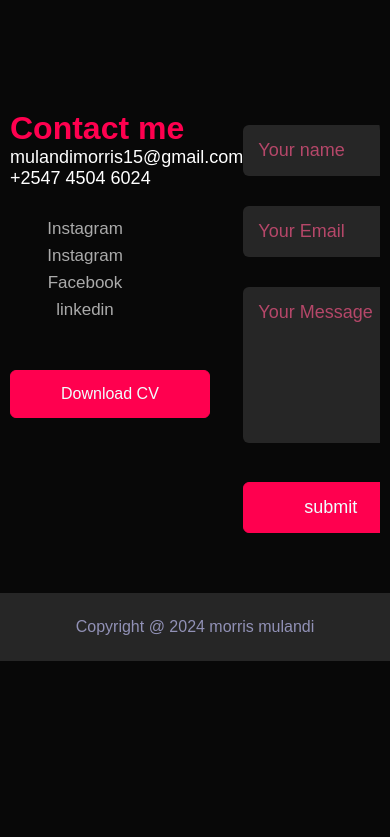
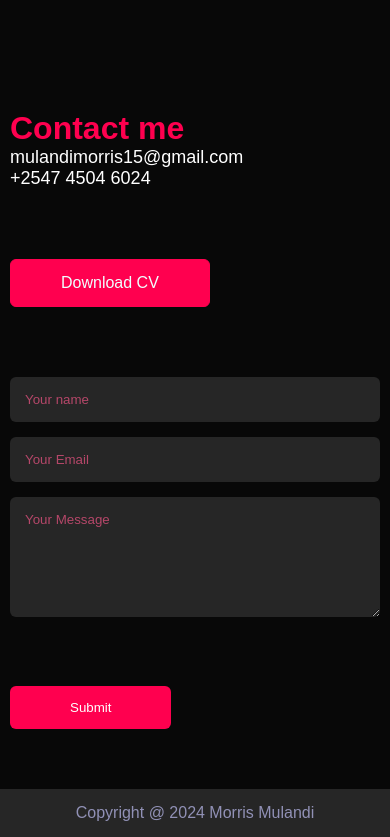
Before and after one commit to 111morris/_1, a plain HTML site: page index.html in a window 390 px wide. Shown: the part 7359-8196 px from the top of the page. Before the commit the page ends 8020 px from the top, so only its background shows below. Drawn offline with Linux system fonts and the light colour scheme.

Commit message:
responsive contact

```diff
--- a/index.html
+++ b/index.html
@@ -261,12 +261,13 @@
      <h1 class="sub_title">Contact me</h1>
      <p>mulandimorris15@gmail.com</p>
      <p>+2547 4504 6024</p>
-     <div class="social_icon"><!--dont forget to add the font awesome icons without names and add a
-     hover effect of transform to translatey(-5px) color to be pinkish and original color to be greyish-->
-      <a href="#"><i class="fab fa-instagram"></i>Instagram</a>
-      <a href="#"><i class="fab fa-instagram"></i>Instagram</a>
-      <a href="#"><i class="fab fa-facebook"></i>Facebook</a>
-      <a href="#"><i class="fab fa-linkedin"></i>linkedin</a>
+     <!--dont forget to add the font awesome icons without names and add a
+    hover effect of transform to translatey(-5px) color to be pinkish and original color to be greyish-->
+     <div class="social_icon">
+      <!-- Font Awesome icons with hover effect -->
+      <a href="#"><i class="fab fa-instagram"></i></a>
+      <a href="#"><i class="fab fa-facebook"></i></a>
+      <a href="#"><i class="fab fa-linkedin"></i></a>
      </div>
      <a download href="#" class="btn btn2">Download CV</a>
     </div>
@@ -275,16 +276,16 @@
       <input class="one" type="text" name="name" placeholder="Your name" required>
       <input class="two" type="email" name="email" placeholder="Your Email" required>
       <textarea name="message" rows="6" placeholder="Your Message"></textarea>
-      <button class="btn btn2" type="submit">submit</button>
+      <button class="btn btn2" type="submit">Submit</button>
      </form>
     </div>
-
    </div>
   </div>
   <div class="copyright">
-   <p>Copyright @ 2024 morris mulandi </p>
+   <p>Copyright @ 2024 Morris Mulandi</p>
   </div>
  </div>
+
 
  <script>
 
--- a/morris.css
+++ b/morris.css
@@ -382,12 +382,77 @@ nav .hidden {
 }
 
 /* =========================== contuct ================= */
-.conctact_left{
- flex-basis: 35%;
+
+#contact .container {
+ width: 100%;
+ padding: 20px;
 }
-.conctact_right{
- flex-direction: 65%;
-} */
+
+.row1 {
+ display: flex;
+ flex-wrap: wrap;
+ gap: 20px;
+ justify-content: space-between;
+}
+
+.conctact_left,
+.conctact_right {
+ flex-basis: 45%;
+}
+
+.conctact_left {
+ padding: 20px;
+}
+
+.conctact_right {
+ padding: 20px;
+  flex-direction: 65%;
+}
+
+form input,
+form textarea {
+ width: 100%;
+ padding: 15px;
+ margin-bottom: 15px;
+ border: none;
+ outline: none;
+ background: #262626;
+ color: white;
+ border-radius: 6px;
+}
+
+form .btn2 {
+ padding: 14px 60px;
+ background-color: #ff004f;
+ border: none;
+ color: white;
+ cursor: pointer;
+}
+
+.social_icon {
+ display: flex;
+ gap: 10px;
+ margin-top: 20px;
+}
+
+.social_icon a {
+ color: grey;
+ font-size: 24px;
+ text-decoration: none;
+ transition: transform 0.3s, color 0.3s;
+}
+
+.social_icon a:hover {
+ color: #ff004f;
+ transform: translateY(-5px);
+}
+
+.copyright {
+ text-align: center;
+ padding: 15px;
+ background-color: #262626;
+ color: rgb(145, 145, 182);
+}
 
 .row input {
  display: block;
@@ -410,49 +475,8 @@ nav .hidden {
 .row form{
  margin-right: 800px;
 }
-
-.conctact_left {
- flex-basis: 35%;
-}
-
-.conctact_right {
- flex-basis: 65%;
-}
-
-.row1 {
- display: flex;
- margin-right: 800px;
- width: 100%;
- overflow: hidden;
- border-radius: 20px;
-}
-
-
-
 .conctact_left p {
  font-size: 18px;
-}
-
-.social_icon {
- min-width: 100px;
- max-width: 150px;
- font-size: 17px;
- margin-top: 30px;
-}
-
-.social_icon a {
- display: block;
- margin-top: 7px;
- text-decoration: none;
- color: #ababab;
- display: flex;
- align-items: center;
- justify-content: center;
-}
-
-.social_icon a:hover {
- text-decoration: underline;
- color: blueviolet;
 }
 
 .btn.btn2 {
@@ -480,32 +504,3 @@ textarea {
 .conctact_right form {
  width: 100%;
 }
-
-form input,
-form textarea {
- width: 100%;
- border: 0;
- outline: none;
- padding: 15px;
- color: azure;
- background: #262626;
- margin: 15px 0;
- font-size: 18px;
- border-radius: 6px;
-}
-
-form .btn2 {
- padding: 14px 60px;
- font-size: 18px;
- margin-top: 20px;
- cursor: pointer;
-}
-
-.copyright {
- width: 100%;
- color: rgb(145, 145, 182);
- text-align: center;
- font-weight: 300;
- background: #262626;
- padding: 25px 0;
-}
--- a/small-screen-styles.css
+++ b/small-screen-styles.css
@@ -73,3 +73,23 @@
   width: 100%;
  }
 }
+
+
+@media (max-width: 768px) {
+
+ .conctact_left,
+ .conctact_right {
+  flex-basis: 100%;
+  padding: 0;
+ }
+}
+
+@media (max-width: 480px) {
+ .row1 {
+  flex-direction: column;
+ }
+
+ .social_icon a {
+  font-size: 20px;
+ }
+}
```
